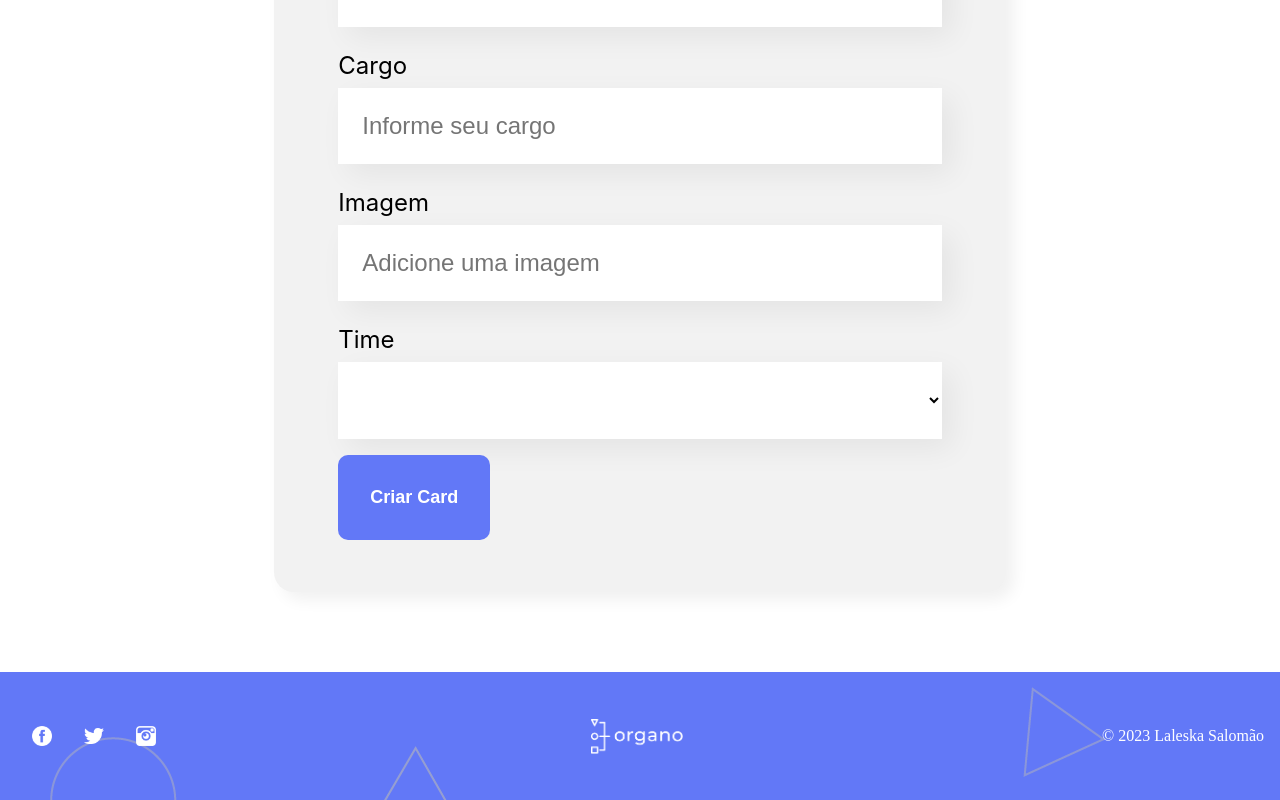
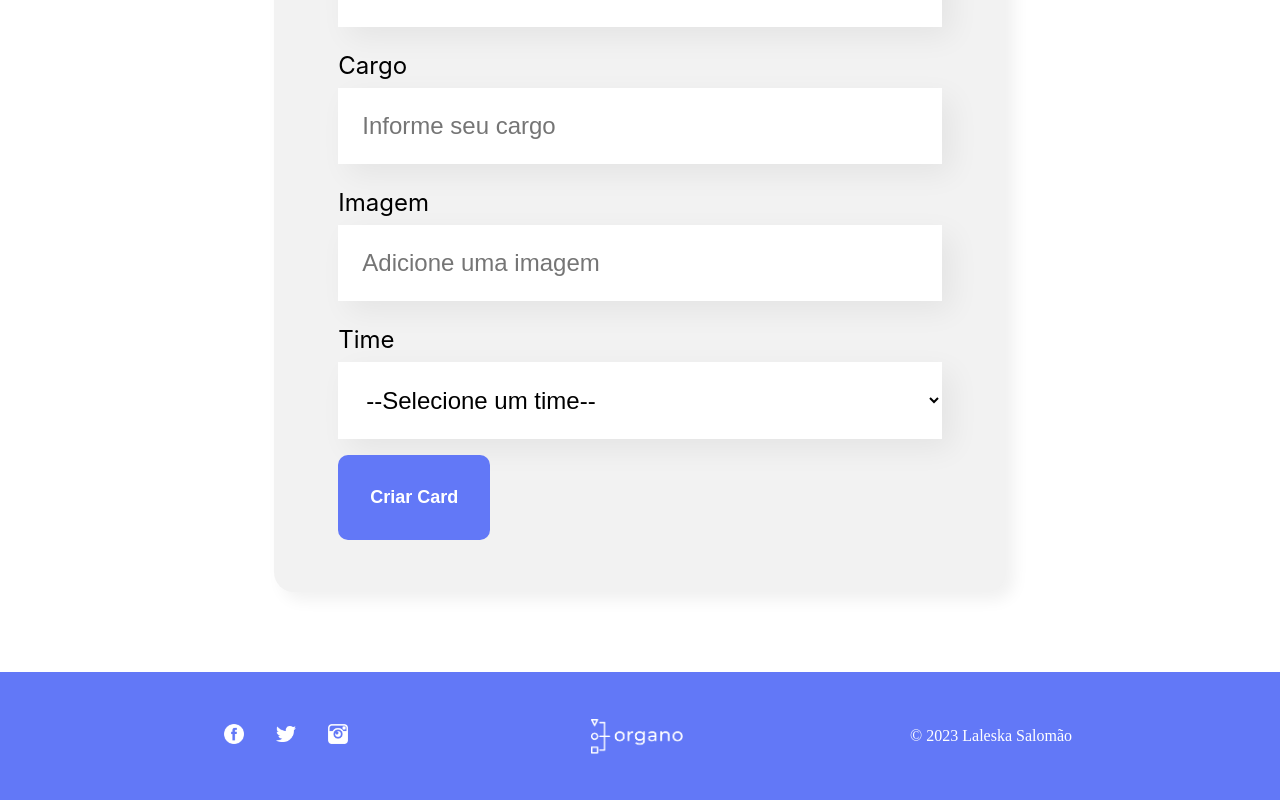
Before and after one commit to LaleskaSalles/organo, a React (Create React App) app: page / in a window 1280 px wide. Shown: the part 773-1573 px from the top of the page. Built offline with nearby package versions, Linux system fonts and the light colour scheme.

Commit message:
personalizacoes
Adicionado o footer, imagem de perfil padrão para cards sem imagens

```diff
--- a/src/componentes/CampoTexto/CampoTexto.css
+++ b/src/componentes/CampoTexto/CampoTexto.css
@@ -19,3 +19,17 @@
 
 
 }
+.campo-texto span{
+    font-size: 15px;
+    padding: 3px;
+    color: red;
+    display: none;
+}
+
+input:invalid[focused="true"]{
+    border: 1px solid red;
+}
+
+input:invalid[focused="true"] ~ span{
+    display: block;
+}
--- a/src/componentes/CampoTexto/index.js
+++ b/src/componentes/CampoTexto/index.js
@@ -2,15 +2,27 @@ import { useState } from 'react'
 import './CampoTexto.css'
 
 const CampoTexto = (props) => {
-
     const aoDigitado = (evento) =>{
         props.aoAlterado(evento.target.value)
+    }
+
+    const [focused, setFocused] = useState(false)
+    const handleFocus = (e) =>{
+        setFocused(true)
     }
 
     return(
         <div className="campo-texto">
             <label>{props.label}</label>
-            <input value={props.valor} onChange={aoDigitado} required={props.required} placeholder={props.placeholder}/>
+            <input
+            value={props.valor}
+                onChange={aoDigitado}
+                required={props.required}
+                placeholder={props.placeholder}
+                onBlur={handleFocus}
+                focused={focused.toString()}
+            />
+            <span>{props.errorMessage}</span>
         </div>
     )
 }
--- a/src/componentes/Colaborador/index.js
+++ b/src/componentes/Colaborador/index.js
@@ -1,14 +1,18 @@
 import './Colaborador.css'
 
 const Colaborador = (props) => {
+
     return (
         <div className='colaborador'>
             <div className='cabecalho' style={{backgroundColor: props.corDeFundo}}>
-            <img src='https://digimedia.web.ua.pt/wp-content/uploads/2017/05/default-user-image.png' alt={props.nome}/>
+
+            <img src={props.imagem || './img/user.png'} alt={props.nome}/>
+
             </div>
             <div className='rodape'>
                 <h4>{props.nome}</h4>
                 <h5>{props.cargo}</h5>
+
             </div>
         </div>
 
--- a/src/componentes/Footer/Footer.css
+++ b/src/componentes/Footer/Footer.css
@@ -1,14 +1,17 @@
 .footer{
     background-color: #6278f7;
-    background-image: url("../../../public/img/fundo.png");
     height: 8rem;
     width: 100%;
-    position: relative;
-    bottom: 0;
-    right: 0;
     color: white;
     display: flex;
-    }
+    justify-content: center;
+
+}
+
+.footer .itens{
+    width: 70%;
+    display: flex;
+}
 
 .footer .social,
 .footer .autor,
--- a/src/componentes/Footer/index.js
+++ b/src/componentes/Footer/index.js
@@ -1,12 +1,17 @@
 import './Footer.css'
 
 const Footer = () =>{
+
+    const aoClicar = (evento) => {
+        evento.preventDefault()
+    }
     return(
         <div className='footer'>
+            <div className='itens'>
                 <div className='social'>
-                <img src='/img/fb.png'></img>
-                <img src='/img/tw.png'></img>
-                <img src='/img/ig.png'></img>
+                    <a onClick={aoClicar} href="#"> <img src='/img/fb.png' href="#"></img></a>
+                    <a onClick={aoClicar} href="#"><img src='/img/tw.png' href="#"></img></a>
+                    <a onClick={aoClicar} href="#"><img src='/img/ig.png' href="#"></img></a>
                 </div>
                 <div className='logo'>
                     <img src='/img/logo.png'></img>
@@ -14,7 +19,7 @@ const Footer = () =>{
                 <div className='autor'>
                     <p>© 2023 Laleska Salomão</p>
                 </div>
-
+            </div>
         </div>
     )
 }
--- a/src/componentes/Formulario/index.js
+++ b/src/componentes/Formulario/index.js
@@ -24,6 +24,7 @@ const Formulario = (props) =>{
         setCargo('')
         setImagem('')
         setTime('')
+
     }
 
     return(
@@ -35,6 +36,7 @@ const Formulario = (props) =>{
                 label="Nome"
                 placeholder="Informe seu nome"
                 valor={nome}
+                errorMessage="Preencha o nome"
                 aoAlterado={valor =>setNome(valor)}
             />
             <CampoTexto
@@ -42,6 +44,7 @@ const Formulario = (props) =>{
                 label="Cargo"
                 placeholder="Informe seu cargo"
                 valor={cargo}
+                errorMessage="Preencha o cargo"
                 aoAlterado={valor =>setCargo(valor)}
             />
             <CampoTexto
@@ -55,6 +58,7 @@ const Formulario = (props) =>{
                 label="Time"
                 itens = {props.times}
                 valor = {time}
+                errorMessage="Selecione o Time"
                 aoAlterado={valor => setTime(valor)}
             />
             <Botao>Criar Card</Botao>
--- a/src/componentes/ListaSuspensa/ListaSuspensa.css
+++ b/src/componentes/ListaSuspensa/ListaSuspensa.css
@@ -13,3 +13,17 @@
     padding: 24px;
     box-sizing: border-box;
 }
+.lista-suspensa span{
+    font-size: 15px;
+    padding: 3px;
+    color: red;
+    display: none;
+}
+
+select option[value=""], select:not [focused="true"]{
+    border: 1px solid red;
+}
+
+select option[value=""], select option:not([value]) ~ span{
+    display: block;
+}
--- a/src/componentes/ListaSuspensa/index.js
+++ b/src/componentes/ListaSuspensa/index.js
@@ -1,6 +1,15 @@
 import './ListaSuspensa.css'
+import { useState } from 'react'
 
 const ListaSuspensa = (props) => {
+
+
+
+    const [focused, setFocused] = useState(false)
+    const handleFocus = (e) =>{
+        setFocused(true)
+    }
+
     return(
         <div className='lista-suspensa'>
             <label>{props.label}</label>
@@ -8,10 +17,14 @@ const ListaSuspensa = (props) => {
                 onChange={evento => props.aoAlterado(evento.target.value)}
                 required={props.required}
                 value={props.valor}>
-                <option value=""></option>
+                <option value="">--Selecione um time--</option>
                 {props.itens.map(item => <option>{item}</option>)}
+                onBlur={handleFocus}
+                focused={focused.toString()}
             </select>
+            <span>{props.errorMessage}</span>
         </div>
+
     )
 }
 
--- a/src/componentes/Time/index.js
+++ b/src/componentes/Time/index.js
@@ -5,7 +5,15 @@ const Time = (props) => {
         (props.colaboradores.length > 0) ? <section className='time' style={{backgroundColor: props.corSecundaria}}>
             <h3 style={{borderColor: props.corPrimaria}}>{props.nome}</h3>
             <div className='colaboradores'>
-                {props.colaboradores.map(colaborador => <Colaborador corDeFundo={props.corPrimaria} key={colaborador.nome} nome={colaborador.nome} cargo={colaborador.cargo}/>)}
+                {props.colaboradores.map(colaborador =>
+                    <Colaborador
+                        corDeFundo={props.corPrimaria}
+                        key={colaborador.nome}
+                        nome={colaborador.nome}
+                        cargo={colaborador.cargo}
+                        imagem={colaborador.imagem}
+                    />
+                )}
             </div>
         </section>
         : ''
```
Also changed, not shown: public/img/user.png (added). Lines whose indentation alone changed are shown as unchanged.
